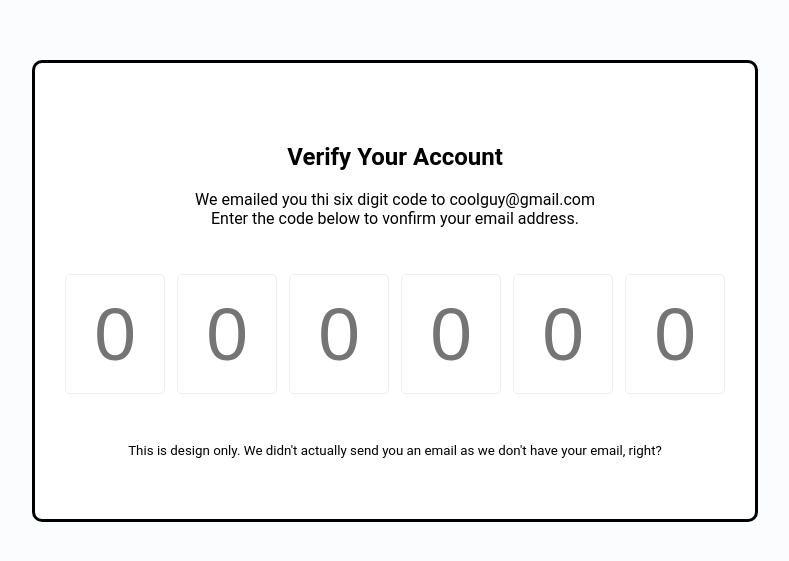
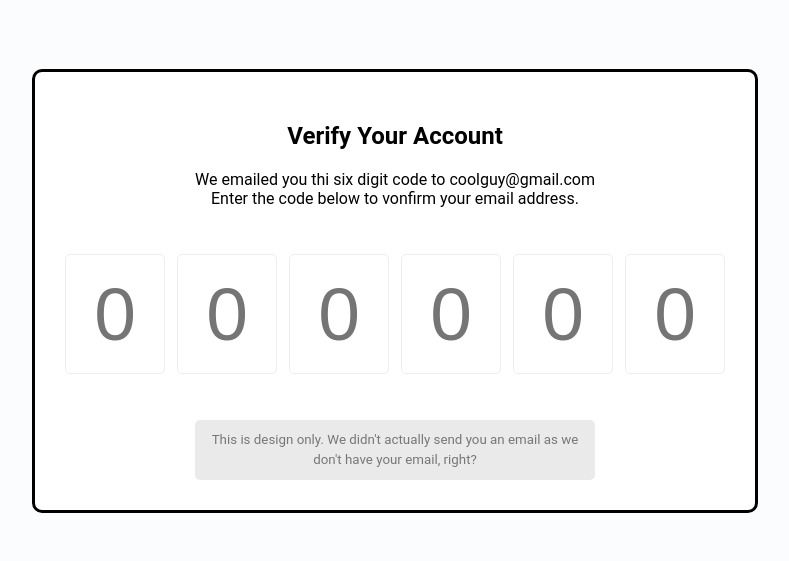
Before and after one commit to o0p/account-verification, a plain HTML site: page index.html in a window 1280 px wide. Shown: the part 109-670 px from the top of the page, without its empty margins (245-1034 px from the left). Drawn offline with Linux system fonts and the light colour scheme; a web font is replaced by a local one.

Commit message:
Add .info style

```diff
--- a/style.css
+++ b/style.css
@@ -19,7 +19,7 @@ body {
     background-color: #fff;
     border: 3px #000 solid;
     border-radius: 10px;
-    padding: 60px;
+    padding: 30px 60px;
     max-width: 1000px;
     text-align: center;
 }
@@ -53,3 +53,13 @@ body {
     border-color: #3498db;
     box-shadow: 0 10px 10px -5px rgba(0, 0, 0, 0.25);
 }
+
+.info {
+    background-color: #eaeaea;
+    display: inline-block;
+    padding: 10px;
+    line-height: 20px;
+    max-width: 400px;
+    color: #777;
+    border-radius: 5px;
+}
```
